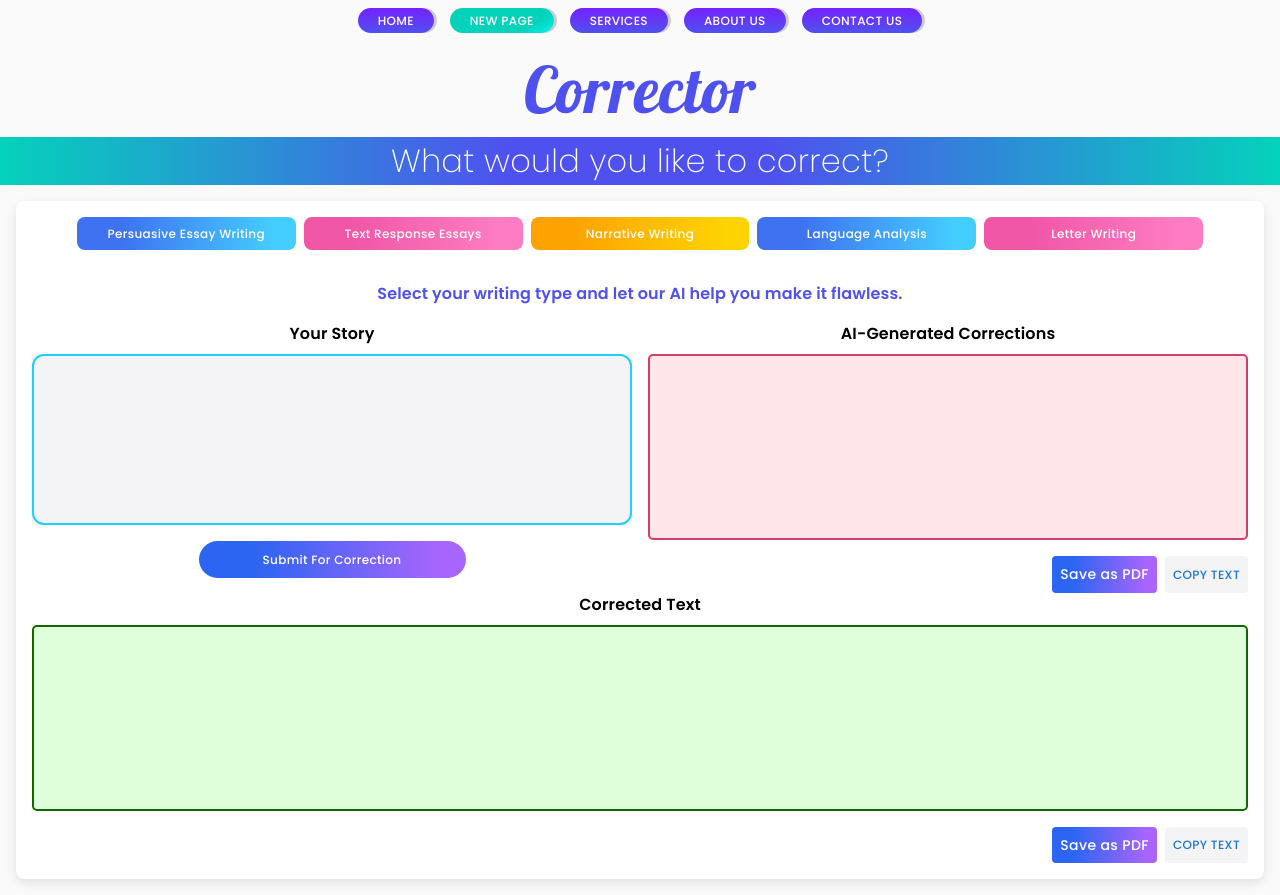
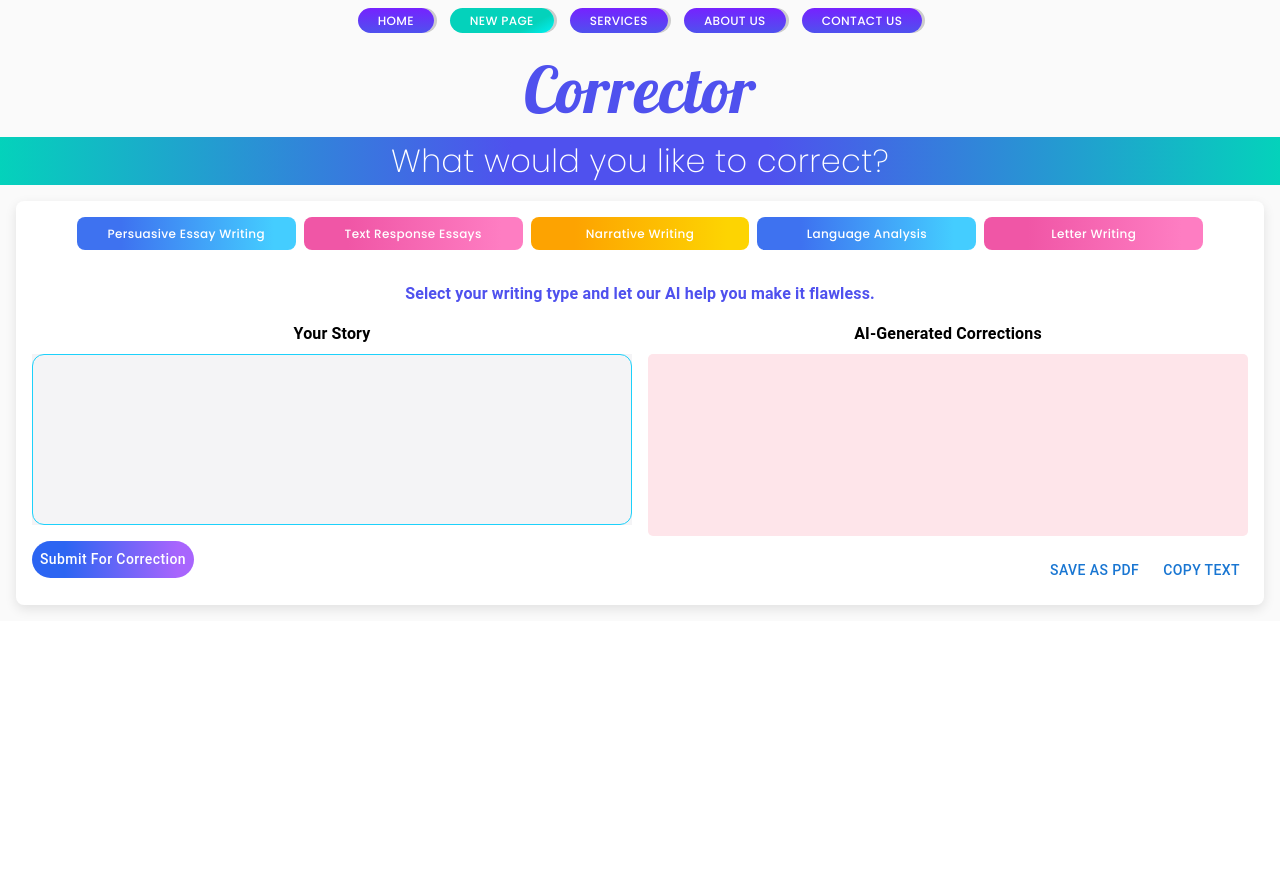
Before and after one commit to CeeeTech/Autocorrect, a React (Create React App) app in the folder client/: page /new-page in a window 1280 px wide. After the commit the page ends 800 px from the top, so only its background shows below. Built offline with nearby package versions, Linux system fonts and the light colour scheme.

Commit message:
download and copy text

```diff
--- a/client/package.json
+++ b/client/package.json
@@ -10,6 +10,8 @@
     "@testing-library/jest-dom": "^5.17.0",
     "@testing-library/react": "^13.4.0",
     "@testing-library/user-event": "^13.5.0",
+    "html2canvas": "^1.4.1",
+    "jspdf": "^2.5.2",
     "react": "^18.3.1",
     "react-dom": "^18.3.1",
     "react-router-dom": "^6.26.2",
--- a/client/src/views/pages/HomeNew.jsx
+++ b/client/src/views/pages/HomeNew.jsx
@@ -1,69 +1,89 @@
 import React, { useState } from 'react';
 import { Button, Box, TextField, Typography } from '@mui/material';
+import { jsPDF } from 'jspdf'; // Import jsPDF
+import html2canvas from 'html2canvas'; // Import html2canvas
 
 export default function Home() {
     const [selectedButton, setSelectedButton] = useState(null);
     const [text, setText] = useState('Select your writing type and let our AI help you make it flawless.');
-    const [modifiedText, setModifiedText] = useState(''); // State to hold corrected text
-    const [correctedText, setCorrectedText] = useState(''); // State to hold corrected text
-    const [story, setStory] = useState(''); // State to hold user input text
+    const [modifiedText, setModifiedText] = useState('');
+    const [story, setStory] = useState('');
 
     const handleButtonClick = (label) => {
         setSelectedButton(label);
         setText(label);
     };
 
-    const buttonList = [
-        { label: 'Persuasive Essay Writing', gradient: 'linear-gradient(90deg, #3e72f0 20%, #44cdff 90%)' },
-        { label: 'Text Response Essays', gradient: 'linear-gradient(90deg, #f056a6 20%, #fe7dc2 90%)' },
-        { label: 'Narrative Writing', gradient: 'linear-gradient(90deg, #fda301 20%, #fdd402 90%)' },
-        { label: 'Language Analysis', gradient: 'linear-gradient(90deg, #3e72f0 20%, #44cdff 90%)' },
-        { label: 'Letter Writing', gradient: 'linear-gradient(90deg, #f056a6 20%, #fe7dc2 90%)' },
-    ];
-
     const handleSubmit = async () => {
         try {
             const response = await fetch('http://localhost:5000/api/ai/correct-text', {
                 method: 'POST',
-                headers: {
-                    'Content-Type': 'application/json',
-                },
-                body: JSON.stringify({ text: story }), // Send user input text
+                headers: { 'Content-Type': 'application/json' },
+                body: JSON.stringify({ text: story }),
             });
 
-            if (!response.ok) {
-                throw new Error('Network response was not ok');
-            }
-
+            if (!response.ok) throw new Error('Network response was not ok');
             const data = await response.json();
-            console.log(data);
-            setModifiedText(parseModifiedText(data.highlightedText)); // Update the corrected text state
-            setCorrectedText(data.gptCorrectedText); // Update the corrected text state
-
+            setModifiedText(parseModifiedText(data.highlightedText));
         } catch (error) {
             console.error('Error fetching the corrected text:', error);
         }
     };
 
     const handleCopyText = () => {
-        alert('Text copied to clipboard');
+        const container = document.createElement('div');
+        container.innerHTML = modifiedText; // Set the HTML content to copy
+        document.body.appendChild(container);
+        const range = document.createRange();
+        range.selectNodeContents(container);
+        const selection = window.getSelection();
+        selection.removeAllRanges();
+        selection.addRange(range);
+
+        try {
+            const successful = document.execCommand('copy');
+            alert(successful ? 'Text copied to clipboard!' : 'Failed to copy text.');
+        } catch (err) {
+            console.error('Failed to copy text: ', err);
+        } finally {
+            document.body.removeChild(container); // Clean up
+            selection.removeAllRanges(); // Clear selection
+        }
     };
 
     const handleSaveAsPDF = () => {
-        alert('Saving as PDF');
+        const doc = new jsPDF();
+        html2canvas(document.querySelector("#correctedTextContainer")).then(canvas => {
+            const imgData = canvas.toDataURL('image/png');
+            const imgWidth = 190; // You can set your desired width here
+            const pageHeight = doc.internal.pageSize.height;
+            const imgHeight = (canvas.height * imgWidth) / canvas.width;
+            let heightLeft = imgHeight;
+
+            let position = 0;
+
+            doc.addImage(imgData, 'PNG', 10, position, imgWidth, imgHeight);
+            heightLeft -= pageHeight;
+
+            while (heightLeft >= 0) {
+                position = heightLeft - imgHeight;
+                doc.addPage();
+                doc.addImage(imgData, 'PNG', 10, position, imgWidth, imgHeight);
+                heightLeft -= pageHeight;
+            }
+            doc.save('corrections.pdf');
+        });
     };
 
     const parseModifiedText = (text) => {
-        // Replace **text** with <span style="color: red; text-decoration: line-through;">text</span> for red strikethrough
-        // Replace ((text)) with <span style="color: blue;">text</span> for blue text and remove the parentheses
         return text
-            .replace(/\*\*(.*?)\*\*/g, '<span style="color: red; text-decoration: line-through;">$1</span>') // Red strikethrough text
-            .replace(/\(\((.*?)\)\)/g, '<span style="color: blue;">$1</span>') // Blue text without parentheses
-            .replace(/##(.*?)##/g, '<span style="color: purple;">$1</span>'); // Purple text without ##
+            .replace(/\*\*(.*?)\*\*/g, '<span style="color: red; text-decoration: line-through;">$1</span>')
+            .replace(/\(\((.*?)\)\)/g, '<span style="color: blue;">$1</span>')
+            .replace(/##(.*?)##/g, '<span style="color: purple;">$1</span>');
     };
 
     return (
-        <Box sx={{ background: '#FAFAFA', padding: { xs: 2, md: 2 } }}>
+        <Box sx={{ background: '#FAFAFA', padding: 2 }}>
             <Box
                 sx={{
                     display: 'flex',
@@ -73,23 +93,22 @@ export default function Home() {
                     background: 'white',
                     boxShadow: '0px 4px 12px rgba(0, 0, 0, 0.1)',
                     borderRadius: 2,
-                    maxWidth: { xs: '100%', md: '100%' },
+                    maxWidth: '100%',
                     margin: 'auto',
                     fontFamily: 'Poppins, sans-serif',
                 }}
             >
                 {/* Buttons */}
                 <Box
-                    sx={{
-                        display: 'flex',
-                        justifyContent: 'center',
-                        flexWrap: 'wrap',
-                        gap: 1,
-                        width: '100%',
-                        mb: 2,
-                    }}
+                    sx={{ display: 'flex', justifyContent: 'center', flexWrap: 'wrap', gap: 1, width: '100%', mb: 2 }}
                 >
-                    {buttonList.map((item, index) => (
+                    {[
+                        { label: 'Persuasive Essay Writing', gradient: 'linear-gradient(90deg, #3e72f0 20%, #44cdff 90%)' },
+                        { label: 'Text Response Essays', gradient: 'linear-gradient(90deg, #f056a6 20%, #fe7dc2 90%)' },
+                        { label: 'Narrative Writing', gradient: 'linear-gradient(90deg, #fda301 20%, #fdd402 90%)' },
+                        { label: 'Language Analysis', gradient: 'linear-gradient(90deg, #3e72f0 20%, #44cdff 90%)' },
+                        { label: 'Letter Writing', gradient: 'linear-gradient(90deg, #f056a6 20%, #fe7dc2 90%)' },
+                    ].map((item, index) => (
                         <Button
                             key={index}
                             fullWidth
@@ -99,9 +118,7 @@ export default function Home() {
                                 fontSize: '12px',
                                 borderRadius: 2,
                                 color: 'white',
-                                border: selectedButton === item.label
-                                    ? '2px solid #d23e69'
-                                    : '0px solid white',
+                                border: selectedButton === item.label ? '2px solid #d23e69' : '0px solid white',
                                 textTransform: 'none',
                                 background: item.gradient,
                                 maxHeight: '50px',
@@ -113,232 +130,52 @@ export default function Home() {
                     ))}
                 </Box>
 
-                {/* Instruction Text */}
-                <Typography
-                    align={'center'}
-                    sx={{
-                        fontSize: '16px',
-                        fontFamily: 'Poppins, sans-serif',
-                        color: '#4F51EE',
-                        fontWeight: 'bold',
-                        m: 2,
-                    }}
-                >
+                <Typography align="center" sx={{ fontSize: '16px', m: 2, color: '#4F51EE', fontWeight: 'bold' }}>
                     {text}
                 </Typography>
 
-                {/* Text areas for story and corrections */}
-                <Box
-                    sx={{
-                        display: 'flex',
-                        flexDirection: { xs: 'column', md: 'row' },
-                        width: '100%',
-                        gap: 2,
-                    }}
-                >
-                    {/* User Story Input */}
+                <Box sx={{ display: 'flex', flexDirection: { xs: 'column', md: 'row' }, width: '100%', gap: 2 }}>
                     <Box sx={{ flex: 1 }}>
-                        <Box>
-                            <Typography
-                                align={'center'}
-                                mb={1}
-                                sx={{
-                                    fontFamily: 'Poppins, sans-serif',
-                                    fontSize: '16px',
-                                    fontWeight: 'bold',
-                                }}
-                            >
-                                Your Story
-                            </Typography>
+                        <Typography align="center" mb={1} sx={{ fontWeight: 'bold' }}>Your Story</Typography>
                         <TextField
                             multiline
                             minRows={6}
                             fullWidth
-                                value={story} // Controlled input
-                                onChange={(e) => setStory(e.target.value)} // Update state on change
+                            value={story}
+                            onChange={(e) => setStory(e.target.value)}
                             sx={{
+                                background: '#f4f4f6',
                                 '& .MuiOutlinedInput-root': {
-                                        '& fieldset': {
-                                            borderColor: '#1cd1fb',
-                                            borderWidth: '2px',
-                                            borderRadius: 3,
+                                    '& fieldset': { borderColor: '#1cd1fb', borderRadius: 3 },
+                                    '&:hover fieldset': { borderColor: '#1cd1fb' },
+                                    '&.Mui-focused fieldset': { borderColor: '#1cd1fb' },
                                 },
-                                        '&:hover fieldset': {
-                                            borderColor: '#1cd1fb',
-                                            borderWidth: '2px',
-                                            borderRadius: 3,
-                                        },
-                                        '&.Mui-focused fieldset': {
-                                            borderColor: '#1cd1fb',
-                                            borderWidth: '2px',
-                                            borderRadius: 3,
-                                        },
-                                    },
-                                    background: '#f4f4f6',
-                                    fontFamily: 'Poppins, sans-serif',
                             }}
                         />
-                        </Box>
-
-                        {/* button for submit for correction */}
-                        <Box
+                        <Button
+                            onClick={handleSubmit}
                             sx={{
-                                display: 'flex',
-                                justifyContent: 'center',
-                                mt: 2,
-                            }}
-                        >
-                            <Button
-                                onClick={handleSubmit} // Call the submit function on click
-                                sx={{
-                                    padding: 1,
-                                    fontSize: '12px',
-                                    paddingLeft: 8,
-                                    paddingRight: 8,
-                                    borderRadius: 10,
-                                    color: 'white',
-                                    textTransform: 'none',
-                                    background: 'linear-gradient(90deg, #2c65f2 20%, #a865fd 90%)',
-                                    fontFamily: 'Poppins, sans-serif',
+                                mt: 2, background: 'linear-gradient(90deg, #2c65f2 20%, #a865fd 90%)',
+                                color: 'white', textTransform: 'none', borderRadius: 10
                             }}
                         >
                             Submit For Correction
                         </Button>
                     </Box>
-                    </Box>
 
-                    {/* AI-Generated Corrections */}
                     <Box sx={{ flex: 1 }}>
-                        <Box>
-                            <Typography
-                                mb={1}
-                                align={'center'}
-                                sx={{
-                                    fontFamily: 'Poppins, sans-serif',
-                                    fontSize: '16px',
-                                    fontWeight: 'bold',
-                                }}
-                            >
-                                AI-Generated Corrections
-                            </Typography>
+                        <Typography align="center" mb={1} sx={{ fontWeight: 'bold' }}>AI-Generated Corrections</Typography>
                         <Box
-                                sx={{
-                                    background: '#fee5ea',
-                                    fontFamily: 'Poppins, sans-serif',
-                                    padding: 2,
-                                    minHeight: '150px',
-                                    border: '2px solid #d23e69',
-                                    borderRadius: '5px',
-                                }}
-                                dangerouslySetInnerHTML={{ __html: modifiedText }} // Render the formatted HTML
+                            id="correctedTextContainer" // Added id for html2canvas targeting
+                            sx={{ background: '#fee5ea', padding: 2, minHeight: '150px', borderRadius: '5px' }}
+                            dangerouslySetInnerHTML={{ __html: modifiedText }}
                         />
-                        </Box>
-                        {/* button for copy text */}
-                        <Box
-                            sx={{
-                                display: 'flex',
-                                justifyContent: 'flex-end',
-                                mt: 2,
-                            }}
-                        >
-                            {/* button to save as pdf */}
-                            <Button
-                                onClick={handleSaveAsPDF} // Call the save function on click
-                                sx={{
-                                    color: 'white',
-                                    textTransform: 'none',
-                                    background: 'linear-gradient(90deg, #2c65f2 20%, #a865fd 90%)',
-                                    fontFamily: 'Poppins, sans-serif',
-                                    mr: 1,
-                                }}
-                            >
-                                Save as PDF
-                            </Button>
-                            <Button
-                                onClick={handleCopyText} // Call the copy function on click
-                                sx={{
-                                    fontFamily: 'Poppins, sans-serif',
-                                    fontSize: '12px',
-                                    backgroundColor: '#f4f4f6',
-                                }}
-                            >
-                                Copy Text
-                            </Button>
+                        <Box sx={{ display: 'flex', justifyContent: 'flex-end', mt: 2 }}>
+                            <Button onClick={handleSaveAsPDF} sx={{ mr: 1 }}>Save as PDF</Button>
+                            <Button onClick={handleCopyText}>Copy Text</Button>
                         </Box>
                     </Box>
                 </Box>
-
-                {/* Text areas corrected text */}
-                <Box
-                    sx={{
-                        display: 'flex',
-                        flexDirection: { xs: 'column', md: 'row' },
-                        width: '100%',
-                        gap: 2,
-                    }}
-                >
-                    {/* Corrected Text */}
-                    <Box sx={{ flex: 1 }}>
-                        <Box>
-                            <Typography
-                                mb={1}
-                                align={'center'}
-                                sx={{
-                                    fontFamily: 'Poppins, sans-serif',
-                                    fontSize: '16px',
-                                    fontWeight: 'bold',
-                                }}
-                            >
-                                Corrected Text
-                            </Typography>
-                            <Box
-                                sx={{
-                                    background: '#DFFEDA',
-                                    fontFamily: 'Poppins, sans-serif',
-                                    padding: 2,
-                                    minHeight: '150px',
-                                    border: '2px solid #116600',
-                                    borderRadius: '5px',
-                                }}
-                                dangerouslySetInnerHTML={{ __html: correctedText }} // Render the formatted HTML
-                            />
-                        </Box>
-                        {/* button for copy text */}
-                        <Box
-                            sx={{
-                                display: 'flex',
-                                justifyContent: 'flex-end',
-                                mt: 2,
-                            }}
-                        >
-                            {/* button to save as pdf */}
-                            <Button
-                                onClick={handleSaveAsPDF} // Call the save function on click
-                                sx={{
-                                    color: 'white',
-                                    textTransform: 'none',
-                                    background: 'linear-gradient(90deg, #2c65f2 20%, #a865fd 90%)',
-                                    fontFamily: 'Poppins, sans-serif',
-                                    mr: 1,
-                                }}
-                            >
-                                Save as PDF
-                            </Button>
-                            <Button
-                                onClick={handleCopyText} // Call the copy function on click
-                                sx={{
-                                    fontFamily: 'Poppins, sans-serif',
-                                    fontSize: '12px',
-                                    backgroundColor: '#f4f4f6',
-                                }}
-                            >
-                                Copy Text
-                            </Button>
-                        </Box>
-                    </Box>
-
-                </Box>
-
             </Box>
         </Box>
     );
```
Also changed, not shown: 1 other file (tests, documents, lock files or other folders). Lines whose indentation alone changed are shown as unchanged.
